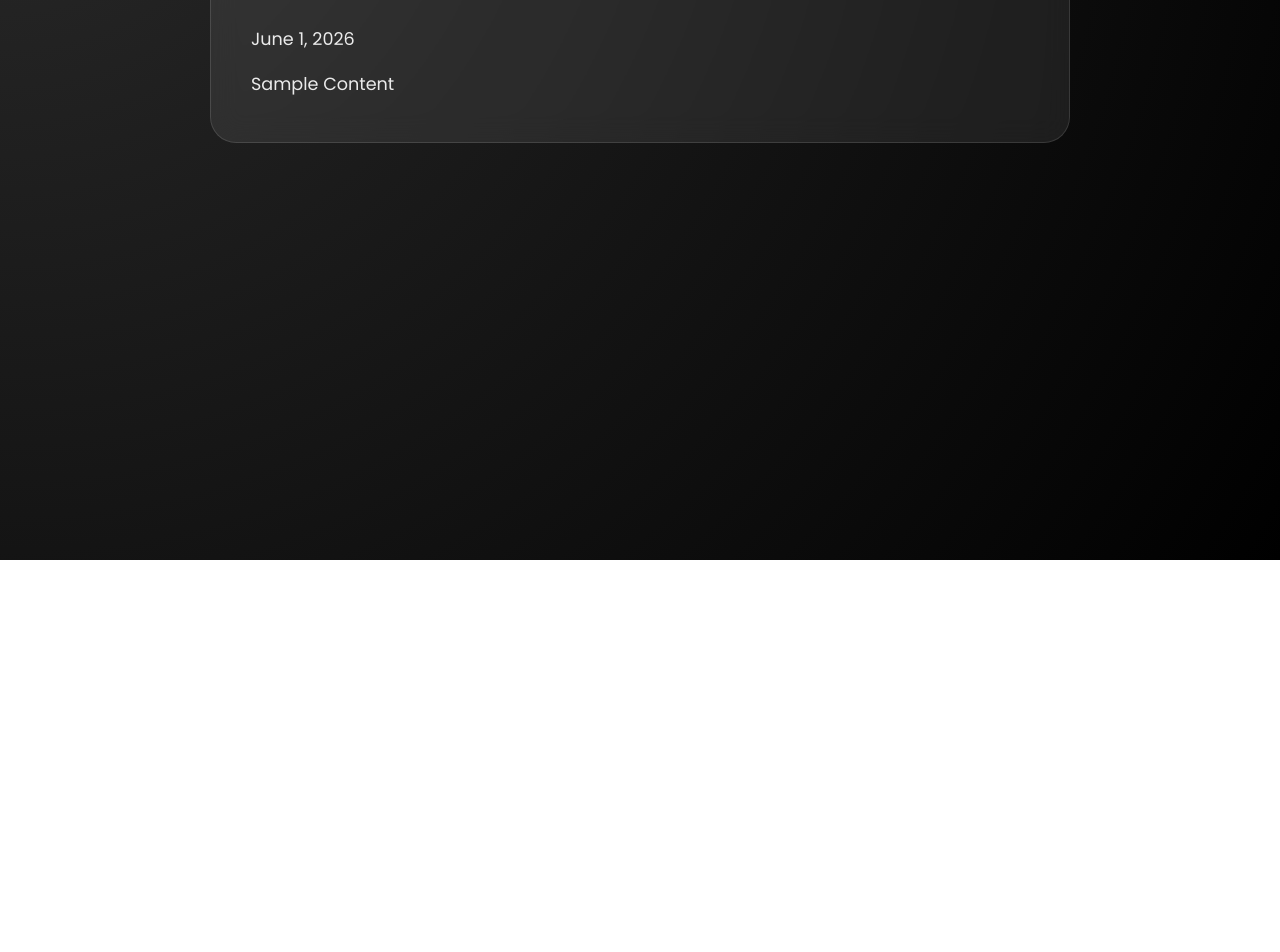
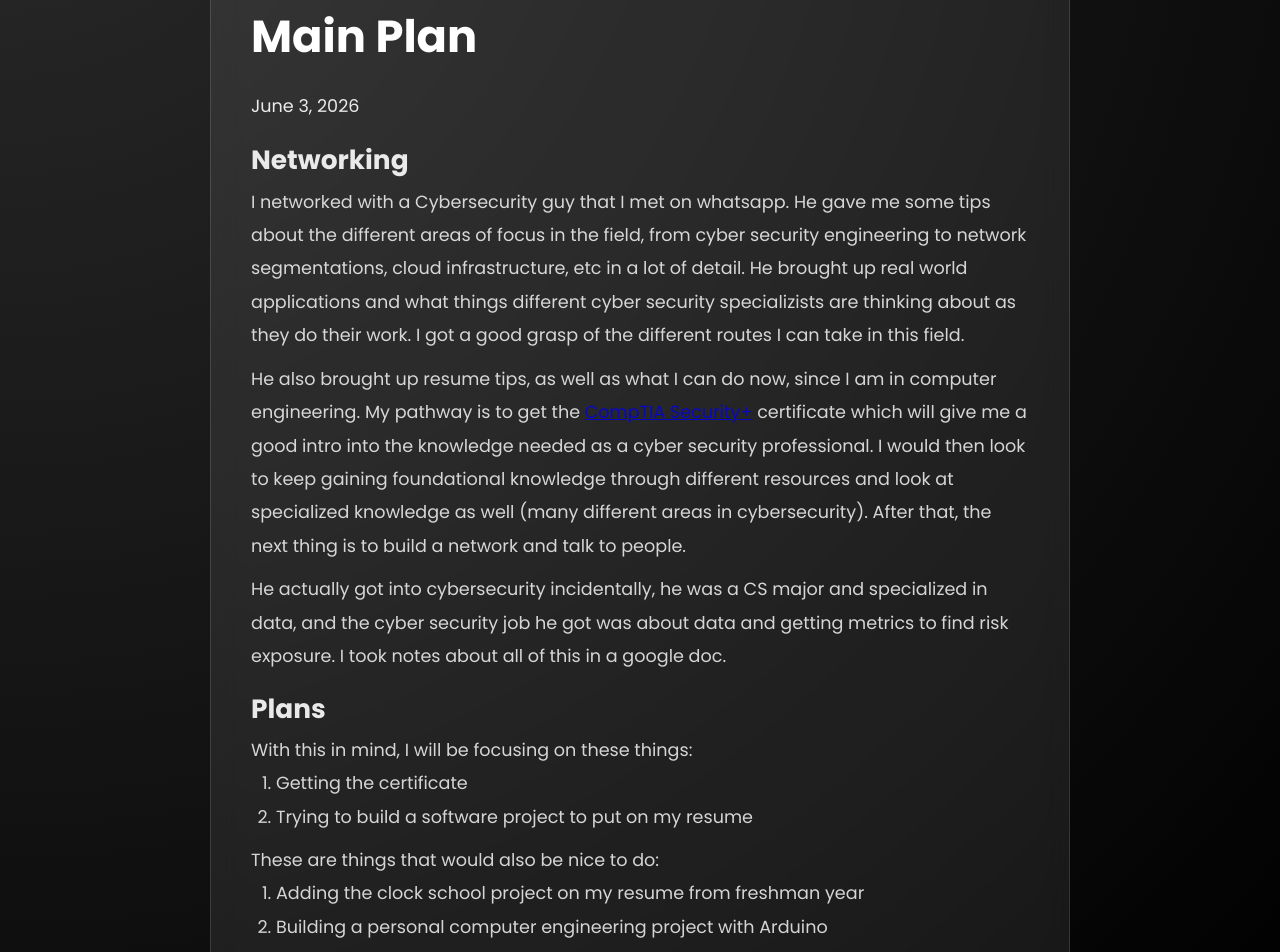
Before and after one commit to Tawseef-Reza/accountability, a React (Vite) app: page /career/post/1 in a window 1280 px wide. Shown: the part 240-1192 px from the top of the page. Before the commit the page ends 800 px from the top, so only its background shows below. Built offline with nearby package versions, Linux system fonts and the light colour scheme.

Commit message:
Added entry for career studies

```diff
--- a/src/data/arabicPosts.js
+++ /dev/null
@@ -1,12 +0,0 @@
-const arabicPosts = [
-  {
-    id: 1,
-    title: 'Sample Post',
-    description: 'Sample Description',
-    content:
-      'Sample Content',
-    date: 'June 1, 2026',
-  }
-]
-
-export default arabicPosts
--- a/src/data/careerPosts.js
+++ b/src/data/arabicPosts.jsx
@@ -1,12 +1,12 @@
-const careerPosts = [
+const arabicPosts = [
   {
     id: 1,
     title: 'Sample Post',
     description: 'Sample Description',
     content:
-      'Sample Content',
+      <h1> this is a sample header </h1>,
     date: 'June 1, 2026',
   }
 ]
 
-export default careerPosts
+export default arabicPosts
--- /dev/null
+++ b/src/data/careerPosts.jsx
@@ -0,0 +1,48 @@
+import { Link } from 'react-router-dom'
+
+const careerPosts = [
+	{
+		id: 1,
+		title: 'Cybersecurity Networking and Main Plan',
+		description: 'Talking with a cybersecurity professional and mapping out tasks.',
+		content:
+			<div>
+				<h2>Networking</h2>
+				<p>
+					I networked with a Cybersecurity guy that I met on whatsapp. He gave me some tips about the different
+					areas of focus in the field, from cyber security engineering to network segmentations, cloud infrastructure, etc
+					in a lot of detail. He brought up real world applications and what things different cyber security specializists
+					are thinking about as they do their work. I got a good grasp of the different routes I can take in this field.
+				</p>
+				<p>
+					He also brought up resume tips, as well as what I can do now, since I am in computer engineering. My pathway is to get
+					the <Link to="https://www.comptia.org/en-us/certifications/security">CompTIA Security+</Link> certificate which will give
+					me a good intro into the knowledge needed as a cyber security professional. I would then look to keep gaining foundational
+					knowledge through different resources and look at specialized knowledge as well (many different areas in cybersecurity).
+					After that, the next thing is to build a network and talk to people.
+				</p>
+				<p>
+					He actually got into cybersecurity incidentally, he was a CS major and specialized in data, and the cyber security job he got
+					was about data and getting metrics to find risk exposure. I took notes about all of this in a google doc.
+				</p>
+				<h2>Plans</h2>
+				<p>
+					With this in mind, I will be focusing on these things:
+					<ol>
+						<li>Getting the certificate</li>
+						<li>Trying to build a software project to put on my resume</li>
+
+					</ol>
+					These are things that would also be nice to do:
+					<ol>
+						<li>Adding the clock school project on my resume from freshman year</li>
+						<li>Building a personal computer engineering project with Arduino</li>
+					</ol>
+				</p>
+			</div>
+		,
+		date: 'June 3, 2026',
+	}
+]
+
+export default careerPosts
--- a/src/index.css
+++ b/src/index.css
@@ -345,3 +345,11 @@ body {
     flex-direction: column;
   }
 }
+
+p {
+  margin-bottom: 10px;
+}
+ol {
+  padding-left: 25px;
+  margin-bottom: 10px;
+}
```
Also changed, not shown: src/data/islamicPosts.jsx (renamed from src/data/islamicPosts.js).
